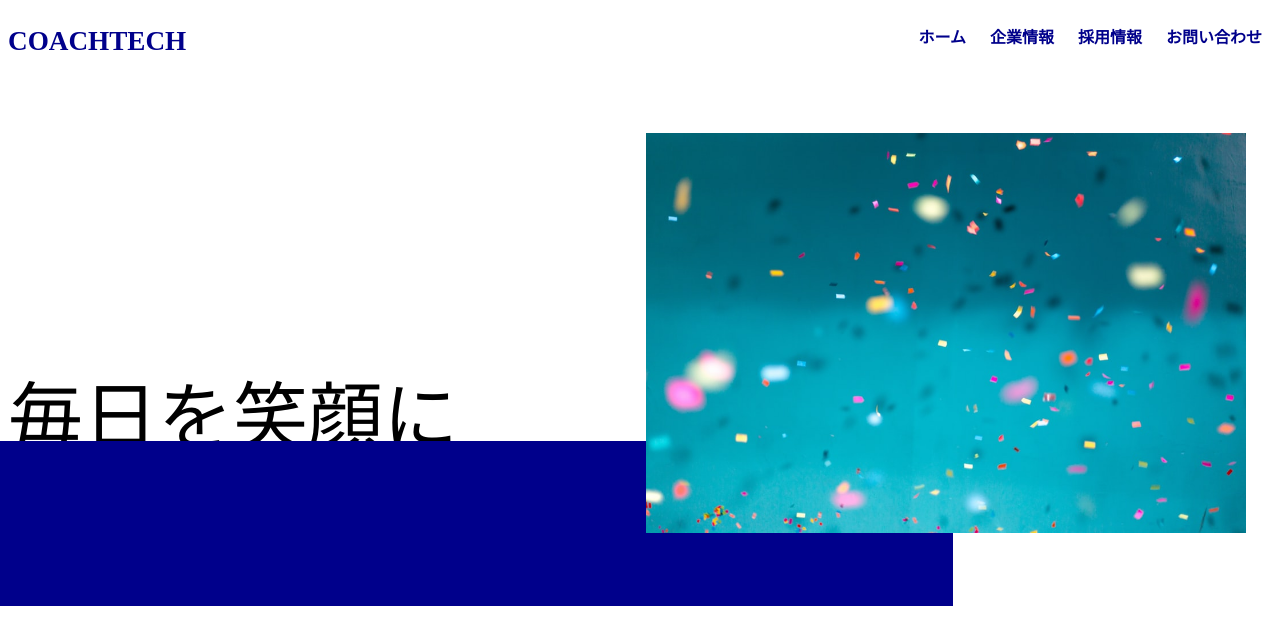
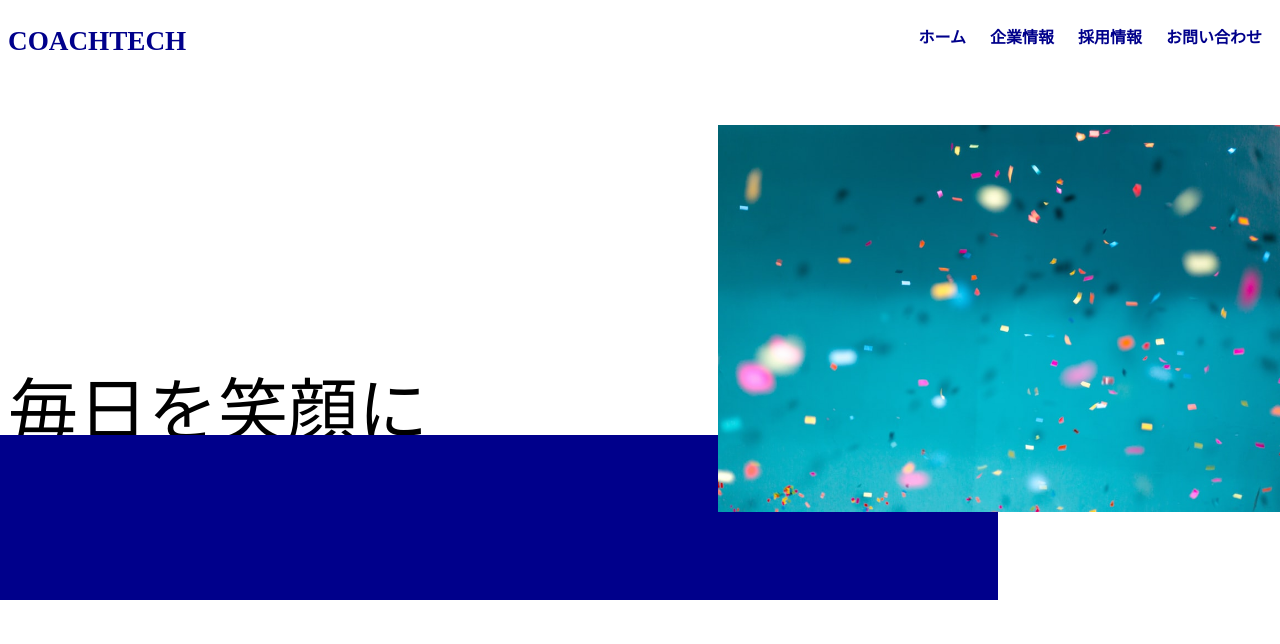
Before and after one commit to Ambers2s2/20231216_morita_css, a plain HTML site: page index.html in a window 1280 px wide. Drawn offline with Linux system fonts and the light colour scheme.

Commit message:
再再再再提出

```diff
--- a/css/style.css
+++ b/css/style.css
@@ -1,46 +1,50 @@
 .ht {
     color: darkblue;
     font-size: 170%;
-    float: left;
 }
 
 ul {
     color: darkblue;
     text-align: right;
-    float: right;
 }
 
 .my {
     font-weight: bolder;
+    display: flex;
+    justify-content: space-between;
 }
 
 li {
     display: inline;
     padding: 0 10px;
 }
+
+main {
+    position: relative;
+}
+
 .mt {
-    text-align: left;
-    font-size: 75px;
-    margin-top: -55px;
+    margin-top: 280px;
+    font-size: 70px;
     font-weight: lighter;
 }
 
 .mk {
-    position: relative;
-    width: 600px;
+    position: absolute;
+    width: 580px;
     height: -10px;
     /* height: 100%；でもどうように動作します*/
-    top: 125px;
-    left: 460px;
-    z-index: 30
+    top: -230px;
+    left: 710px;
+    z-index: 30;
+    margin-right: 0;
 }
 
 .blue-box {
-    position: relative;
-    width: 975px;
+    position: absolute;
+    width: 1000px;
     height: 165px;
     background-color: darkblue;
-    top: -75px;
-    left: -30px;
-    margin-right: auto;
+    top: 80px;
+    left: -10px;
 }
```
Also changed, not shown: index.html (+1 -1 lines).
